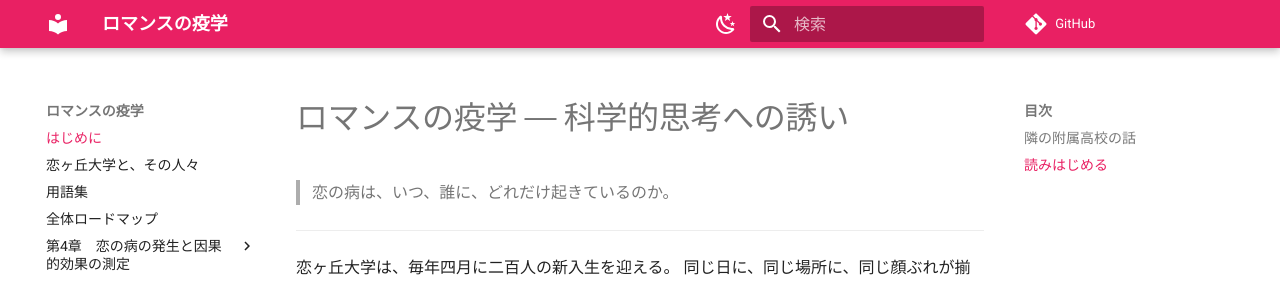
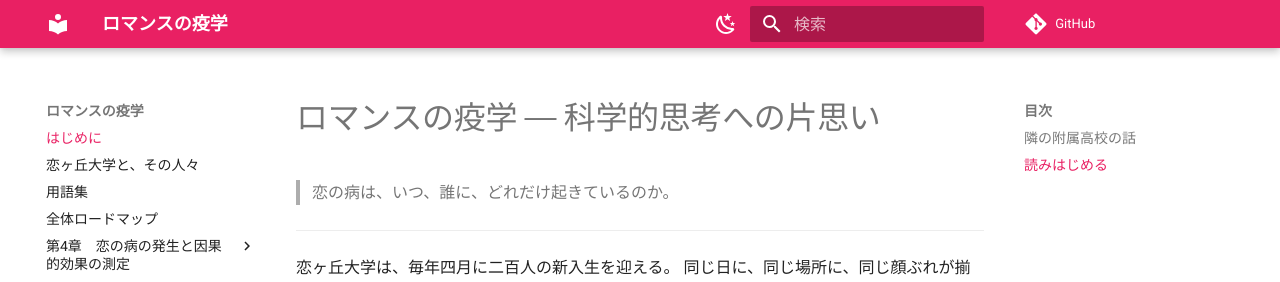
Before and after one commit to ichirio/romance-ekigaku, an MkDocs documentation site: the page built from docs/index.md, in a window 1280 px wide and 1352 px high. Shown: the top 282 px of the window. Built offline with MkDocs 1.6.1 and Material for MkDocs 9.7.7, drawn with Linux system fonts in a browser that asks for light colours; comment, search, counter and statistics services are not loaded.

Commit message:
副題を「科学的思考への誘い」から「科学的思考への片思い」へ
元の副題をそのまま使うと、書き手の自信以上のことを約束してしまう。
一語だけ替えて主張を下げた。

「誘い」は差し出す言葉だが、「片思い」はまだ手が届いていないと
認めている。科学的思考に恋い焦がれてはいるが、振り向いてもらえたとは
言っていない。

タイトル（ロスマン→ロマンス）と同じく、元の形を保ったまま一語だけ
ずらす手つきで揃えた。「片思い」は 4-5 の主役（片思いの有病割合）で、
本文に33回出てくる中心概念でもある。

Co-Authored-By: Claude Opus 5 <noreply@anthropic.com>

```diff
--- a/docs/index.md
+++ b/docs/index.md
@@ -1,4 +1,4 @@
-# ロマンスの疫学 ― 科学的思考への誘い
+# ロマンスの疫学 ― 科学的思考への片思い
 
 > 恋の病は、いつ、誰に、どれだけ起きているのか。
 
```
Also changed, not shown: README.md (+1 -1 lines).
